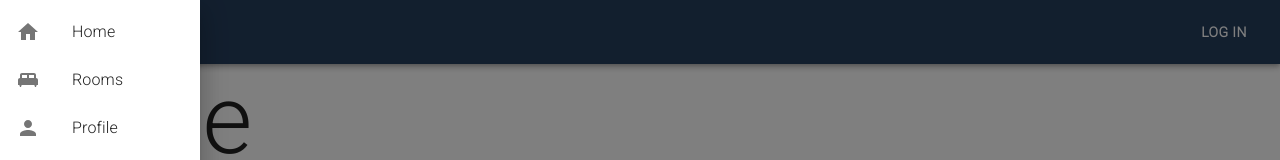
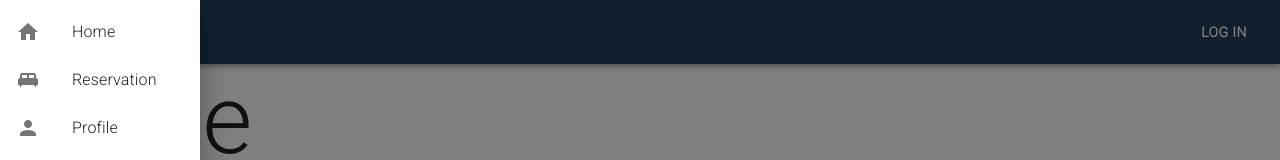
Before and after one commit to sundehakon/Hotell-React, a React (Create React App) app: page / in a window 1280 px wide. Both pictures are taken after a click on the button 44 px from the left and 32 px from the top of the page. Shown: the top 160 px of the page. Built offline with nearby package versions, Linux system fonts and the light colour scheme; no server answers.

Commit message:
Adding CORS and switching post routes

```diff
--- a/server.js
+++ b/server.js
@@ -1,11 +1,12 @@
 require('dotenv').config();
 
 const express = require('express');
+const cors = require('cors');
 const mongoose = require('mongoose');
 const bodyParser = require('body-parser');
 
 const app = express();
-
+app.use(cors());
 app.use(bodyParser.json());
 
 mongoose.connect(process.env.MONGO_URI, {
@@ -19,7 +20,7 @@ const reservationSchema = new mongoose.Schema({
 });
 const Reservation = mongoose.model('Reservation', reservationSchema);
 
-app.post('/Orders', (req, res) => {
+app.post('/api/Orders', (req, res) => {
     const { userId, checkInDate, checkOutDate } = req.body;
 
     const reservation = new Reservation({
--- a/src/App.js
+++ b/src/App.js
@@ -4,6 +4,7 @@ import RoomForm from './components/room';
 import Home from './components/Home';
 import NotFound from './components/NotFound';
 import Profile from './components/Profile';
+import ReservationForm from './components/room';
 import { ThemeProvider } from '@mui/material/styles';
 import theme from './theme';
 import SideNav from './components/SideNav';
@@ -15,9 +16,9 @@ function App() {
         <SideNav />
         <Routes>
           <Route path='/' element={<Home />} />
-          <Route path='/rooms' element={
+          <Route path='/reservation' element={
           <div className='room-form-container'>
-            <RoomForm />
+            <ReservationForm />
           </div>
           } />
           <Route path='/profile' element={
--- a/src/components/SideNav.js
+++ b/src/components/SideNav.js
@@ -47,11 +47,11 @@ export default function SideNav() {
             </ListItemIcon>
             <ListItemText primary="Home" />
           </ListItem>
-          <ListItem className={classes.listItem.toString()} button onClick={() => handleListPath("/rooms")}>
+          <ListItem className={classes.listItem.toString()} button onClick={() => handleListPath("/reservation")}>
             <ListItemIcon className={classes.listItem.toString()}>
               <KingBed />
             </ListItemIcon>
-            <ListItemText primary="Rooms" />
+            <ListItemText primary="Reservation" />
           </ListItem>
           <ListItem className={classes.listItem.toString()} button onClick={() => handleListPath("/profile")}>
             <ListItemIcon className={classes.listItem.toString()}>
--- a/src/components/room.js
+++ b/src/components/room.js
@@ -1,6 +1,6 @@
-import React from "react";
+import React, { useState } from "react";
 import axios from "axios";
-import { Typography, Container, TextField } from "@mui/material";
+import { Typography, Container, TextField, Button, Grid } from "@mui/material";
 import { useAuth0 } from "@auth0/auth0-react";
 
 const ReservationForm = () => {
@@ -21,7 +21,7 @@ const ReservationForm = () => {
     const handleSubmit = async (event) => {
         event.preventDefault();
         try {
-            const response = await axios.post('/Orders', formData);
+            const response = await axios.post('http://localhost:8080/api/Orders', formData);
             setMessage('Reservation successfully saved!');
             setFormData({
                 userId: '',
```
